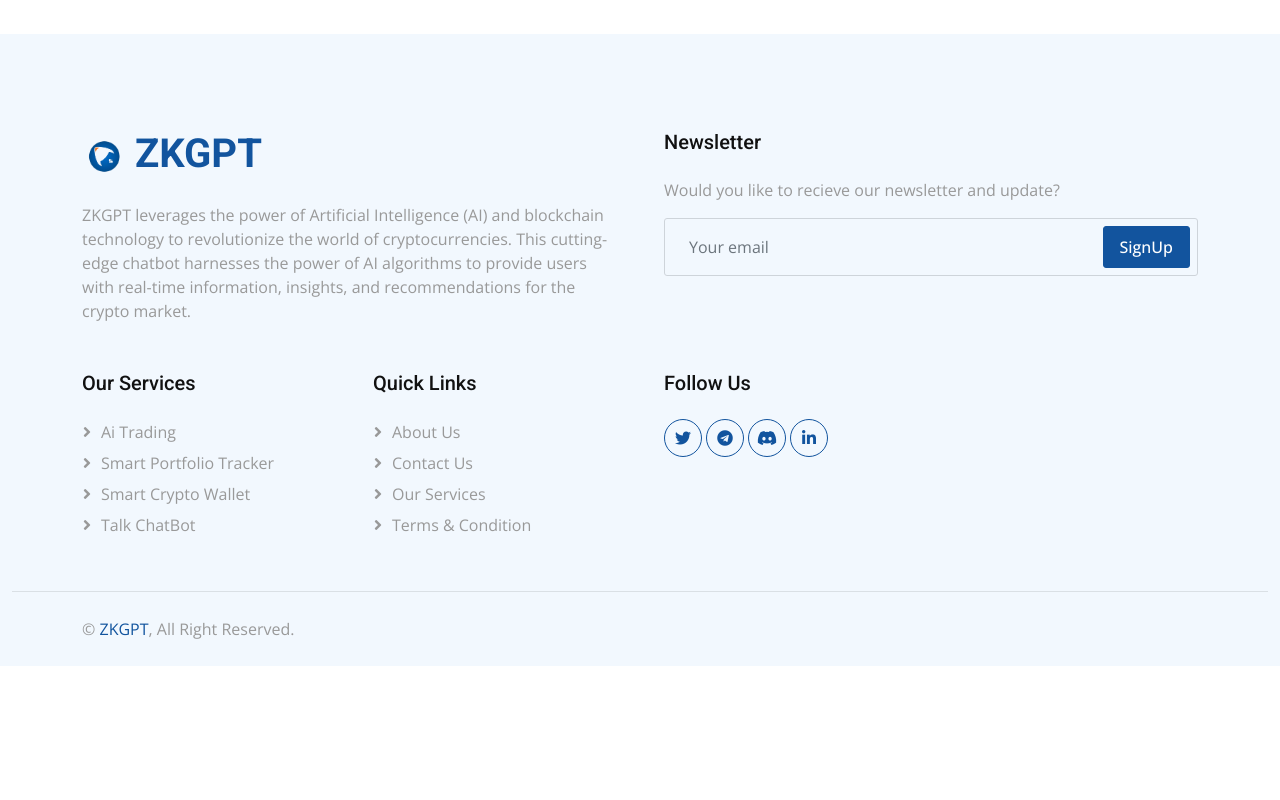
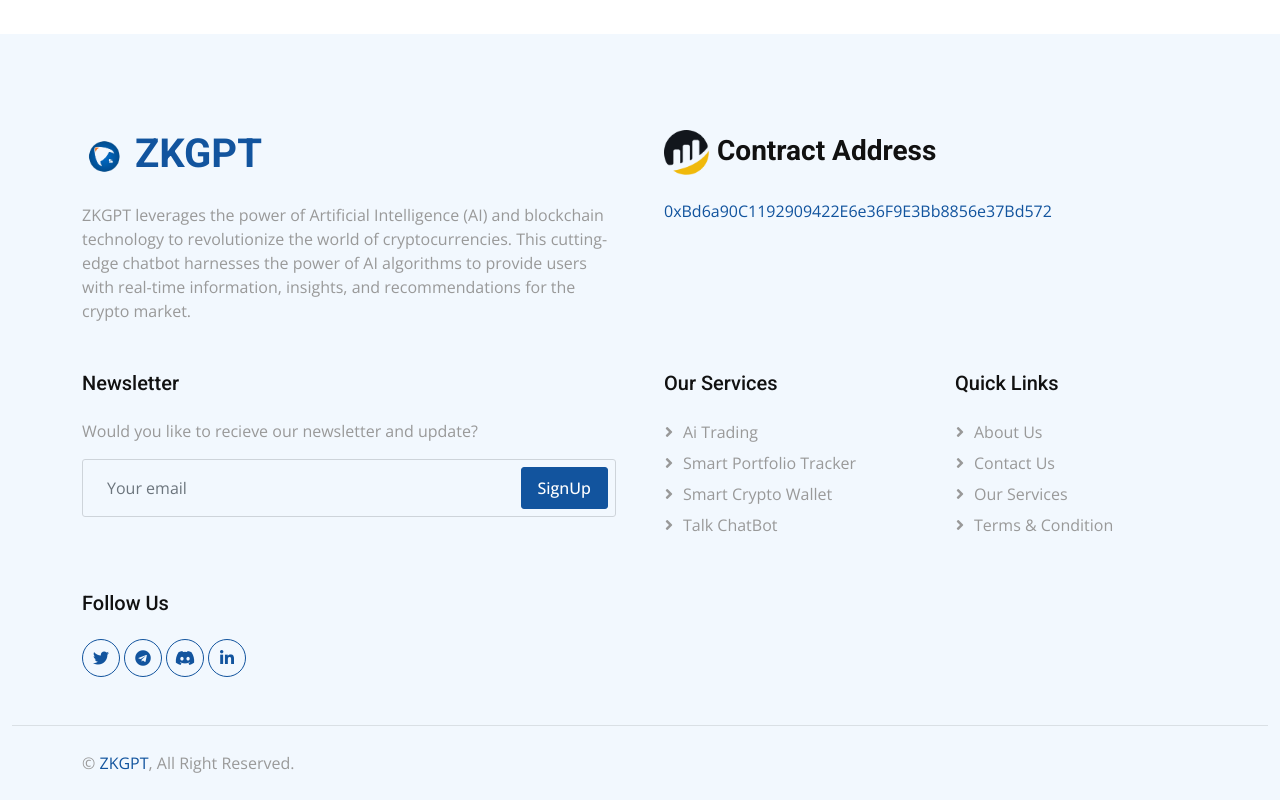
Before and after one commit to Brag2gr8/ZkGpt, a plain HTML site: page about.html in a window 1280 px wide. Shown: the part 1232-2032 px from the top of the page. Before the commit the page ends 1898 px from the top, so only its background shows below. Drawn offline with nearby package versions, Linux system fonts and the light colour scheme.

Commit message:
update Contract address
add contract address to footer and bscscan logo to img folder

```diff
--- a/about.html
+++ b/about.html
@@ -139,6 +139,11 @@
             with real-time information, insights, and recommendations for the crypto market.</span>
         </div>
         <div class="col-md-6">
+          <h3 class=" mb-4"><img class="img-fluid me-2" src="img/bsc.webp" alt=""
+              style="width: 45px;">Contract Address</h3>
+          <a href="https://bscscan.com/token/0xbd6a90c1192909422e6e36f9e3bb8856e37bd572">0xBd6a90C1192909422E6e36F9E3Bb8856e37Bd572</a>
+        </div>
+        <div class="col-md-6">
           <h5 class="mb-4">Newsletter</h5>
           <p>Would you like to recieve our newsletter and update?</p>
           <div class="position-relative">
```
Also changed, not shown: faq.html (+5 -0 lines), index.html (+5 -0 lines), roadmap.html (+5 -0 lines), service.html (+5 -0 lines), img/bsc.webp (added).
